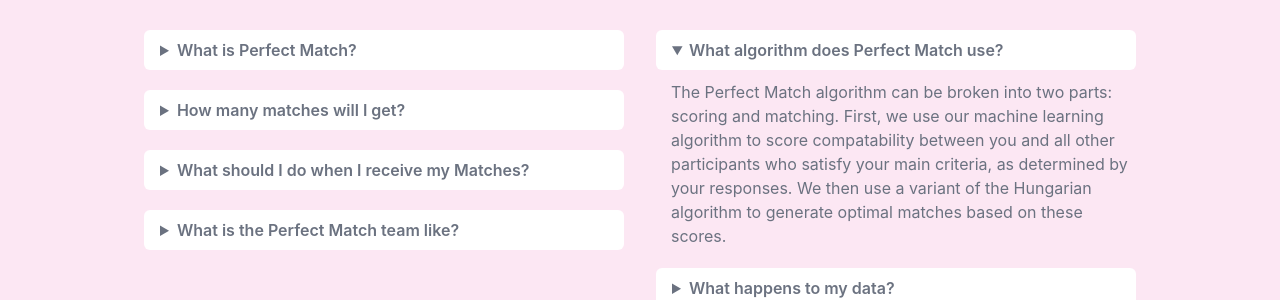
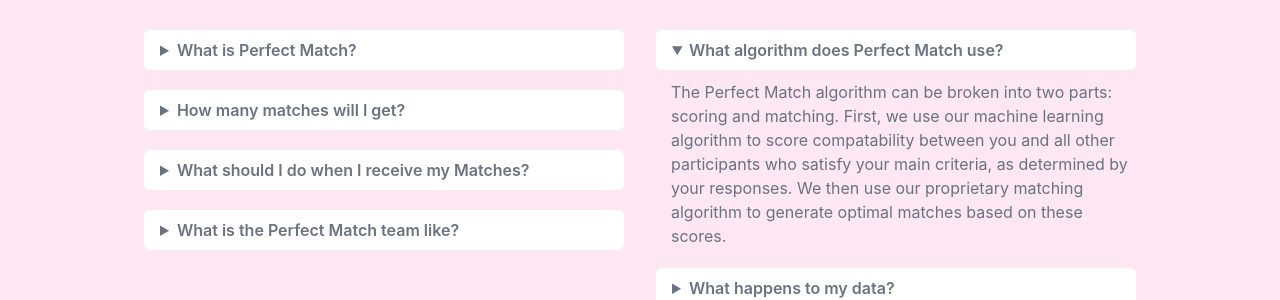
Before and after one commit to Perfect-Match-Org/perfect-match-web, a Next.js app: page /about in a window 1280 px wide. Both pictures are taken after a click on the heading "What algorithm does Perfect Match use?". Shown: the part 2875-3175 px from the top of the page. Built offline with nearby package versions, Linux system fonts and the light colour scheme.

Commit message:
Removed hungarian from FAQ about how our algorithm works

```diff
--- a/pages/about.tsx
+++ b/pages/about.tsx
@@ -239,7 +239,7 @@ const About: any = (props: any) => {
                                         The Perfect Match algorithm can be broken into two parts: scoring and matching.
                                         First, we use our machine learning algorithm to score compatability between you
                                         and all other participants who satisfy your main criteria, as determined by your
-                                        responses. We then use a variant of the Hungarian algorithm to generate optimal
+                                        responses. We then use our proprietary matching algorithm to generate optimal
                                         matches based on these scores.
                                     </p>
                                 </details>
```
